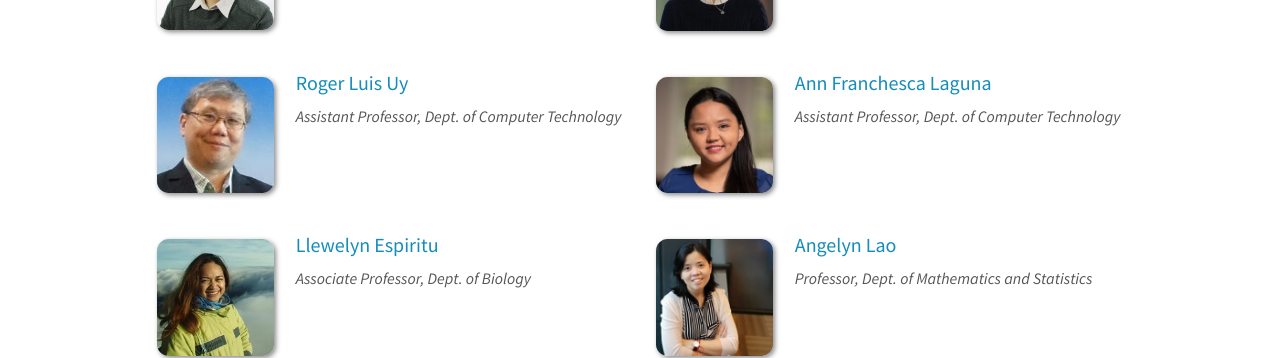
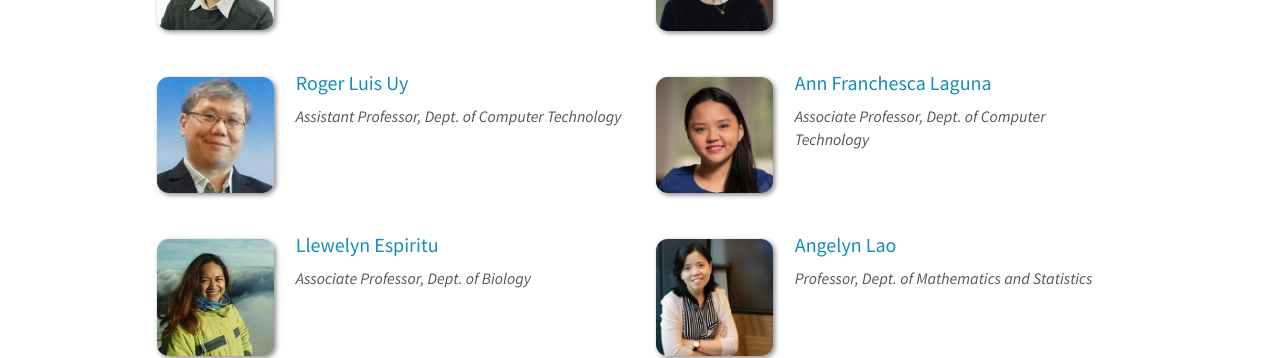
Before and after one commit to bioinfodlsu/bioinfodlsu.github.io, a Jekyll site: the page built from _pages/team.md, in a window 1280 px wide and 900 px high. Shown: the part 303-661 px from the top of the window. Built offline with Jekyll 4.4.1, drawn with Linux system fonts in a browser that asks for light colours; nearby versions of some CDN libraries.

Commit message:
update faculty info

```diff
--- a/_data/members_faculty.yml
+++ b/_data/members_faculty.yml
@@ -26,7 +26,7 @@
 
 - name: <a href="https://scholar.google.com/citations?user=mjcfo5gAAAAJ&hl=en&oi=aoAnn">Ann Franchesca Laguna</a>
   photo: ann_franchesca_laguna.jpg
-  info: Assistant Professor, Dept. of Computer Technology
+  info: Associate Professor, Dept. of Computer Technology
   email: a@b.c
   number_educ: 0
   education1:
```
